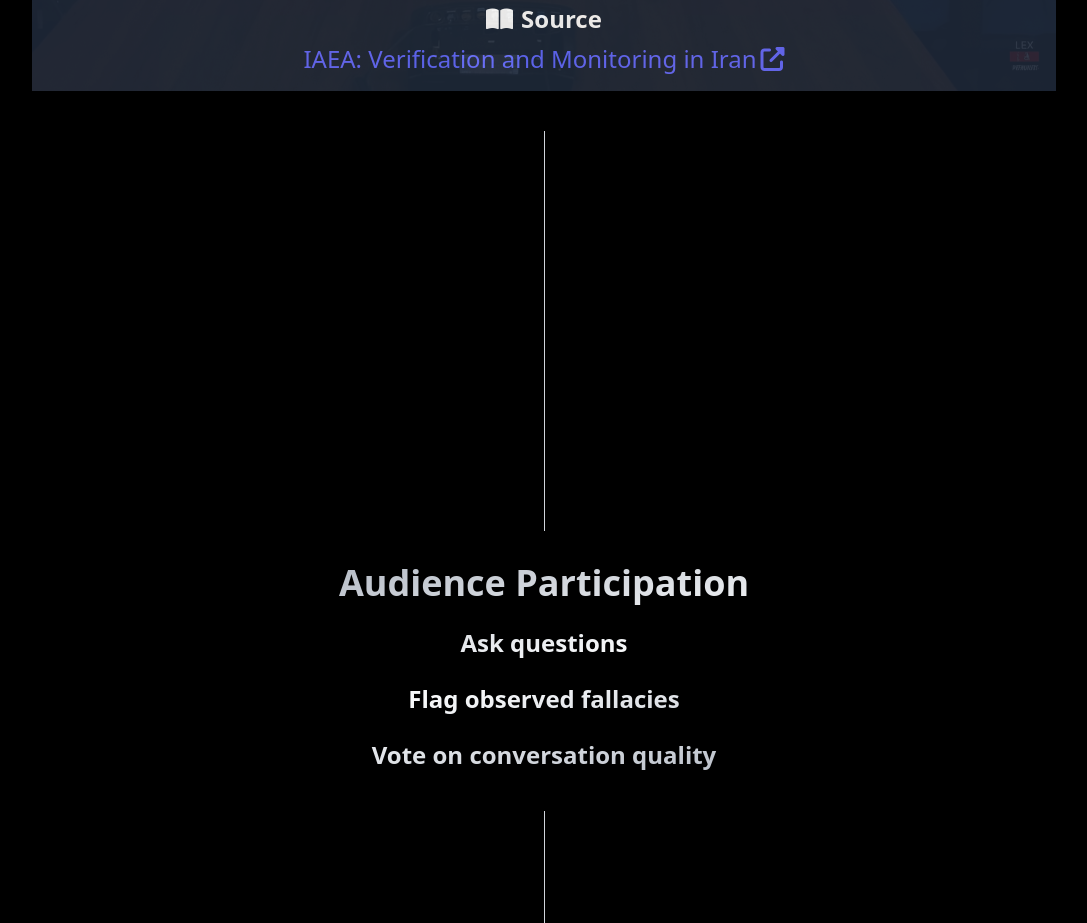
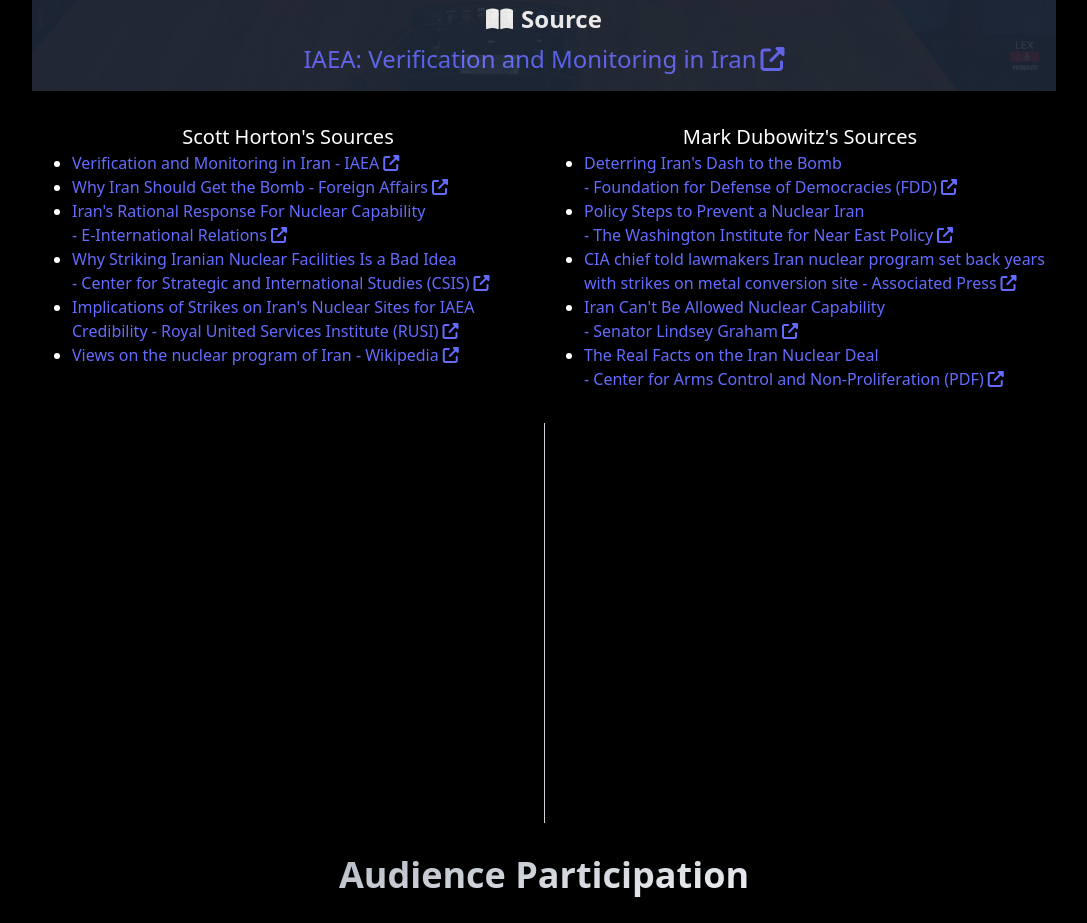
Before and after one commit to dtom90/SteelmanConversations, a React (Vite) app: page / in a window 1280 px wide. Shown: the part 5320-6243 px from the top of the page, without its empty margins (96-1183 px from the left). Built offline with nearby package versions, Linux system fonts and the light colour scheme.

Commit message:
adds sources

```diff
--- a/src/App.tsx
+++ b/src/App.tsx
@@ -2,6 +2,7 @@
 import ClaimBanner, { Agreement } from './components/banners/ClaimBanner';
 import FallacyBanner from './components/banners/FallacyBanner';
 import SourceBanner from './components/banners/SourceBanner';
+import Sources from './components/Sources';
 
 function App() {
   return (
@@ -91,6 +92,9 @@
               sourceUrl="https://www.iaea.org/newscenter/focus/iran"
             />
           }
+          description={
+            <Sources />
+          }
         />
 
         <Section
--- a/src/components/Section.tsx
+++ b/src/components/Section.tsx
@@ -5,9 +5,10 @@
   points?: string[];
   image?: string;
   banner?: React.ReactNode;
+  description?: React.ReactNode;
 }
 
-const Section = ({ title, points, image, banner }: SectionProps) => {
+const Section = ({ title, points, image, banner, description }: SectionProps) => {
   return (<>
     <div className="steel-text pb-2">
       <p className="mt-6 text-4xl">
@@ -28,6 +29,10 @@
       </div>}
     </div>
 
+    {description && <div className="mt-6">
+      {description}
+    </div>}
+
     <VerticalLine />
     </>
   )
--- /dev/null
+++ b/src/components/Sources.tsx
@@ -0,0 +1,96 @@
+const SourceList = ({ speaker, sources }: { speaker: string; sources?: Array<{ url: string; title: string; source: string }> }) => {
+  return (
+    <div className="flex-1">
+      <h2 className="text-xl">{speaker}'s Sources</h2>
+      {sources && (
+        <ul className="list-disc ml-10">
+          {sources.map((source, index) => (
+            <li key={index} className="text-left">
+              <a href={source.url} target="_blank" rel="noopener noreferrer">
+                <span>{source.title} </span>
+                <span className="whitespace-nowrap"> - {source.source}<i className="fas fa-external-link-alt ml-1"></i></span>
+              </a>
+            </li>
+          ))}
+        </ul>
+      )}
+    </div>
+  )
+}
+
+const Sources = () => {
+  return (
+    <div className="flex">
+      <SourceList
+        speaker="Scott Horton"
+        sources={antiInterventionSources}
+      />
+      <SourceList speaker="Mark Dubowitz"
+        sources={proInterventionSources}
+      />
+    </div>
+  )
+}
+
+export default Sources;
+
+const antiInterventionSources = [
+  {
+    url: "https://www.iaea.org/newscenter/focus/iran",
+    title: "Verification and Monitoring in Iran",
+    source: "IAEA"
+  },
+  {
+    url: "https://www.foreignaffairs.com/articles/iran/2012-06-15/why-iran-should-get-bomb",
+    title: "Why Iran Should Get the Bomb",
+    source: "Foreign Affairs"
+  },
+  {
+    url: "https://www.e-ir.info/2013/10/04/irans-rational-response-for-nuclear-capability/",
+    title: "Iran's Rational Response For Nuclear Capability",
+    source: "E-International Relations"
+  },
+  {
+    url: "https://www.csis.org/analysis/why-striking-iranian-nuclear-facilities-bad-idea",
+    title: "Why Striking Iranian Nuclear Facilities Is a Bad Idea",
+    source: "Center for Strategic and International Studies (CSIS)"
+  },
+  {
+    url: "https://www.rusi.org/explore-our-research/publications/commentary/implications-strikes-irans-nuclear-sites-iaea-credibility",
+    title: "Implications of Strikes on Iran's Nuclear Sites for IAEA Credibility",
+    source: "Royal United Services Institute (RUSI)"
+  },
+  {
+    url: "https://en.wikipedia.org/wiki/Views_on_the_nuclear_program_of_Iran",
+    title: "Views on the nuclear program of Iran",
+    source: "Wikipedia"
+  }
+];
+
+const proInterventionSources = [
+  {
+    url: "https://www.fdd.org/analysis/2024/08/29/deterring-irans-dash-to-the-bomb/",
+    title: "Deterring Iran's Dash to the Bomb",
+    source: "Foundation for Defense of Democracies (FDD)"
+  },
+  {
+    url: "https://www.washingtoninstitute.org/policy-analysis/policy-steps-prevent-nuclear-iran",
+    title: "Policy Steps to Prevent a Nuclear Iran",
+    source: "The Washington Institute for Near East Policy"
+  },
+  {
+    url: "https://apnews.com/article/iran-nuclear-facilities-us-strikes-b79fc83a904076f6fffb383e9269a908",
+    title: "CIA chief told lawmakers Iran nuclear program set back years with strikes on metal conversion site",
+    source: "Associated Press"
+  },
+  {
+    url: "https://www.lgraham.senate.gov/public/index.cfm/op-eds-columns?ID=084CFEE8-802A-23AD-4F3D-7DAA642732E7",
+    title: "Iran Can't Be Allowed Nuclear Capability",
+    source: "Senator Lindsey Graham"
+  },
+  {
+    url: "http://armscontrolcenter.org/wp-content/uploads/2015/07/The-real-facts-on-the-Iran-nuclear-deal-7-23.pdf",
+    title: "The Real Facts on the Iran Nuclear Deal",
+    source: "Center for Arms Control and Non-Proliferation (PDF)"
+  }
+];
```
